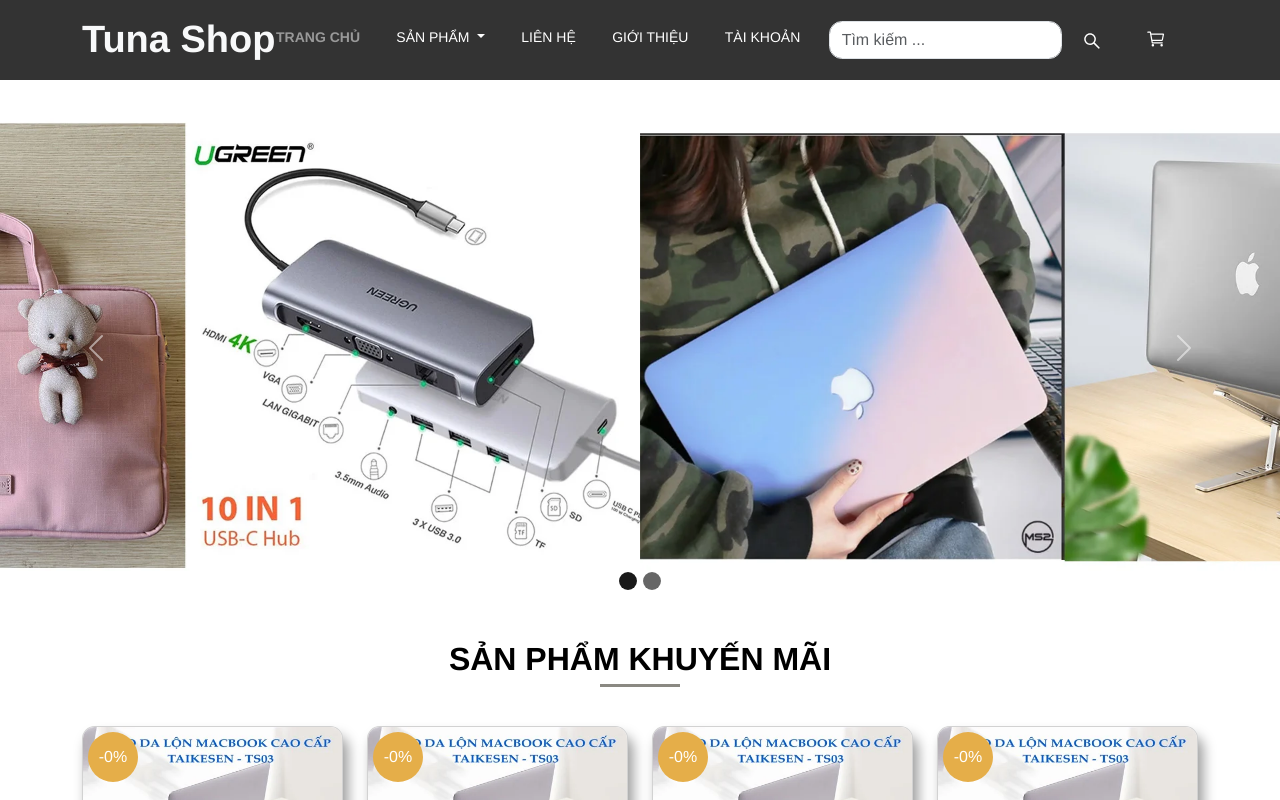
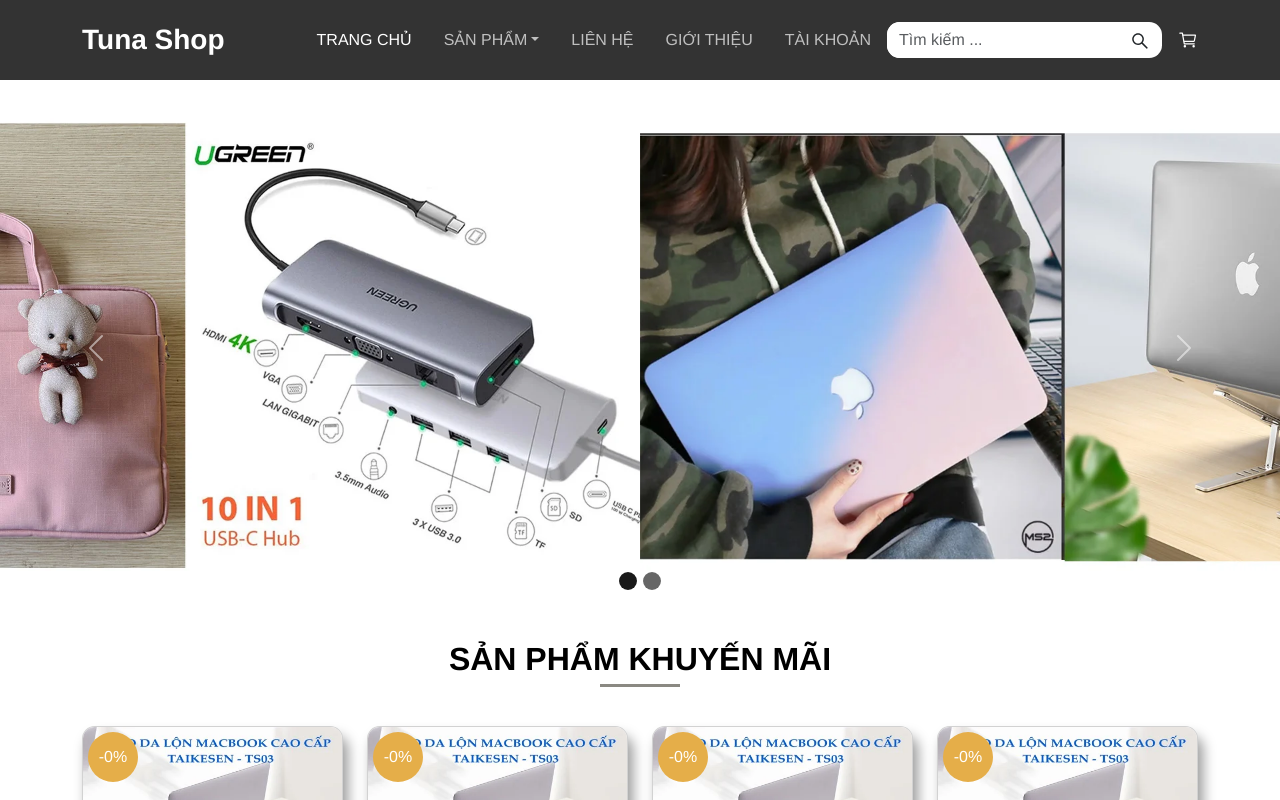
Before and after one commit to tuanx31/do_an_web_2023, a React (Create React App) app: page / in a window 1280 px wide. Shown: the top 800 px of the page. Built offline with nearby package versions, Linux system fonts and the light colour scheme.

Commit message:
update header

```diff
--- a/src/pages/users/theme/Header/Heading.scss
+++ b/src/pages/users/theme/Header/Heading.scss
@@ -4,132 +4,180 @@
     min-height: 80px;
 }
 
-.text-logo {
-    font-size: 38px;
-    vertical-align: middle;
-}
+// .text-logo {
+//     font-size: 38px;
+//     vertical-align: middle;
+// }
 
-.dropdown:focus .dropdown-menu {
-    display: block;
-}
+// .dropdown:focus .dropdown-menu {
+//     display: block;
+// }
 
-@media screen and (min-width: 992px) {
-    .dropdown:hover .dropdown-menu {
-        display: block;
-        margin-top: 8px;
-    }
-}
+// @media screen and (min-width: 991px) {
+//     .dropdown:hover .dropdown-menu {
+//         display: block;
+//         margin-top: 8px;
+//     }
+// }
 
-@media screen and (max-width: 1025px) {
-    .text-logo {
-        font-size: 25px;
-    }
+// @media screen and (max-width: 1025px) {
+//     .text-logo {
+//         font-size: 25px;
+//     }
 
-    .ttk {
-        position: absolute;
-        width: 180px;
-    }
+//     .ttk {
+//         position: absolute;
+//         width: 180px;
+//     }
 
-    .nav-item a {
-        font-size: 13px !important;
-    }
-}
+//     .nav-item a {
+//         font-size: 13px !important;
+//     }
+// }
 
-@media screen and (min-width: 2000px) {
-    .text-logo {
-        font-size: 42px;
-    }
-
-}
+// @media screen and (min-width: 2000px) {
+//     .text-logo {
+//         font-size: 42px;
+//     }
+// }
 
 .navbar,
 .dropdown-menu {
     background-color: $--main-color !important;
 }
 
+// .nav-item a {
+//     color: #fff;
+
+//     &:hover {
+//         color: #999;
+//     }
+// }
+
+
+// button.navbar-toggler {
+//     background-color: #fff;
+// }
+
+// .btntoggle {
+//     position: absolute;
+//     width: 60px;
+//     height: 50px;
+//     top: 20px;
+//     right: 20px;
+
+// }
+
+
+
+// .btn-search .search {
+//     display: block !important;
+// }
+
+// .search {
+//     display: none !important;
+//     border-radius: 50px;
+//     background: rgba(22, 24, 35, .06);
+//     // border: #000 solid 2px;
+//     height: 52px;
+//     display: flex;
+//     align-items: center;
+//     padding: 12px;
+
+
+//     input {
+//         outline: none;
+//         border: none;
+//         background-color: #f1f1f2;
+//     }
+
+//     svg {
+//         width: 26px;
+//         height: 26px;
+//         cursor: pointer;
+//         color: #999;
+//     }
+
+// }
+
+// .formsearch {
+//     border-radius: 20px;
+
+//     button {
+//         outline: none;
+//         border: none;
+
+//         &:hover {
+//             background-color: #212121;
+
+//         }
+//     }
+
+//     svg {
+//         color: #fff;
+
+//     }
+// }
+
+// .active {
+//     color: #999 !important;
+//     font-weight: bold !important;
+// }
+
+// .navbar-nav .nav-link.show {
+//     color: #999;
+// }
+
+// .ttk {
+//     position: relative;
+//     float: right;
+// }
+
+
+
+
+/// code moi
+
+
+@media screen and (max-width : 991px) {
+    .sidebar {
+        background-color: #333333;
+    }
+}
+
+@media screen and (min-width: 992px) {
+    .dropdown:hover .dropdown-menu {
+        display: block;
+    }
+
+    .navbar-expand-lg .offcanvas .offcanvas-body {
+        display: unset;
+        margin-left: 60px;
+    }
+}
+
 .nav-item a {
-    color: #fff;
+    color: #ffffffb0;
 
     &:hover {
         color: #999;
     }
 }
 
-
-button.navbar-toggler {
-    background-color: #fff;
+.nav-item {
+    padding: 3px 0;
 }
 
-.btntoggle {
-    position: absolute;
-    width: 60px;
-    height: 50px;
-    top: 20px;
-    right: 20px;
+@media (max-width: 425px) {
+    .form-search {
+        background-color: transparent !important;
 
-}
+        button {
+            margin-left: 40px;
+        }
 
-
-
-.btn-search .search {
-    display: block !important;
-}
-
-.search {
-    display: none !important;
-    border-radius: 50px;
-    background: rgba(22, 24, 35, .06);
-    // border: #000 solid 2px;
-    height: 52px;
-    display: flex;
-    align-items: center;
-    padding: 12px;
-
-
-    input {
-        outline: none;
-        border: none;
-        background-color: #f1f1f2;
-    }
-
-    svg {
-        width: 26px;
-        height: 26px;
-        cursor: pointer;
-        color: #999;
-    }
-
-}
-
-.formsearch {
-    border-radius: 20px;
-
-    button {
-        outline: none;
-        border: none;
-
-        &:hover {
-            background-color: #212121;
-
+        svg {
+            color: white;
         }
     }
-
-    svg {
-        color: #fff;
-
-    }
 }
-
-.active {
-    color: #999 !important;
-    font-weight: bold !important;
-}
-
-.navbar-nav .nav-link.show {
-    color: #999;
-}
-
-.ttk {
-    position: relative;
-    float: right;
-}
--- a/src/pages/users/theme/Header/index.js
+++ b/src/pages/users/theme/Header/index.js
@@ -1,7 +1,6 @@
-import { Col, Navbar, Row, Container } from 'react-bootstrap';
-import Nav from 'react-bootstrap/Nav';
+
 import "bootstrap/js/dist/dropdown"
-
+import "bootstrap/js/dist/offcanvas"
 import './Heading.scss'
 
 import { AiOutlineSearch } from 'react-icons/ai';
@@ -11,52 +10,96 @@
 
 import { Category } from '~/assest/users/data/Category';
 
+
 const Header = () => {
     return (
-        <Navbar expand="lg" >
-            <Container>
-                <Row className='w-100 text-uppercase' >
-                    <Col lg={2} className='pe-4 logo'>
-                        <Navbar.Brand className='text-capitalize'><Link to={""} className='text-logo text-light fw-bold'>Tuna Shop</Link></Navbar.Brand>
-                    </Col>
-                    <Col lg={10} className='d-flex align-items-center ' >
-                        <Navbar.Collapse>
-                            <Nav className='d-flex w-100 justify-content-between'>
-                                <Nav.Item>
-                                    <NavLink to={""} className='fs-14px nav-link'>Trang Chủ</NavLink>
-                                </Nav.Item>
+
+        <nav className="navbar navbar-dark bg-dark navbar-expand-lg bg-body-tertiary ">
+            <div className="container ">
+                <Link className="navbar-brand fw-bold fs-3" to={""}>
+                    Tuna Shop
+                </Link>
+                <div
+                    className="sidebar offcanvas offcanvas-end"
+                    tabIndex={-1}
+                    id="offcanvasNavbar"
+                    aria-labelledby="offcanvasNavbarLabel"
+                >
+                    <div className="offcanvas-header">
+                        <Link className="offcanvas-title text-white fw-bold fs-3" id="offcanvasNavbarLabel " to={""}>
+                            Tuna Shop
+                        </Link>
+                        <button
+                            type="button"
+                            className="btn-close"
+                            data-bs-dismiss="offcanvas"
+                            aria-label="Close"
+                        />
+                    </div>
+                    <div className="offcanvas-body justify-content-around">
+                        <ul className="navbar-nav justify-content-around">
+                            <li className="nav-item">
+                                <NavLink className="nav-link text-uppercase" aria-current="page" to="">
+                                    Trang Chủ
+                                </NavLink>
+                            </li>
                             <li className="nav-item dropdown">
-                                    <Link className="nav-link dropdown-toggle fs-14px" to="allproduct" id="navbarDropdown" role="button" data-bs-toggle="dropdown" aria-expanded="false">
-                                        Sản Phẩm </Link>
+                                <NavLink
+                                    className="nav-link dropdown-toggle  text-uppercase"
+                                    to="products"
+                                    role="button"
+                                    data-bs-toggle="dropdown"
+                                    aria-expanded="false"
+                                >
+                                    Sản Phẩm
+                                </NavLink>
                                 <ul className="dropdown-menu" aria-labelledby="navbarDropdown">
                                     {Category?.map((product, index) => (
                                         <li key={index}><Link className="dropdown-item fs-14px" key={index} to={`/products/${product.id}`}>{product?.name}</Link></li>
                                     ))}
                                 </ul>
                             </li>
-                                <Nav.Item>
-                                    <NavLink to={"contact"} className='fs-14px nav-link'>Liên hệ</NavLink>
-                                </Nav.Item>
-                                <Nav.Item>
-                                    <NavLink to={"introduce"} className='fs-14px nav-link'>Giới Thiệu</NavLink>
-                                </Nav.Item>
-                                <Nav.Item>
-                                    <NavLink to={"account"} className='fs-14px nav-link'>Tài khoản</NavLink>
-                                </Nav.Item>
-                                <form className="d-flex formsearch">
-                                    <input className="form-control me-2" type="search" placeholder="Tìm kiếm ..." aria-label="Search" />
-                                    <button className="btn" type="submit"><AiOutlineSearch size={20} /></button>
+                            <li className="nav-item">
+                                <NavLink to={"contact"} className='nav-link text-uppercase'>Liên hệ</NavLink>
+                            </li>
+                            <li className="nav-item">
+                                <NavLink to={"introduce"} className='nav-link text-uppercase'>Giới Thiệu</NavLink>
+                            </li>
+                            <li className="nav-item">
+                                <NavLink to={"account"} className='nav-link text-uppercase'>Tài khoản</NavLink>
+                            </li>
+
+                        </ul>
+                    </div>
+
+                </div>
+                <form className="d-flex bg-white rounded-2 me-lg-3 form-search " role="search">
+                    <input
+                        className="form-control shadow-none border-0 d-none d-sm-block"
+                        type="search"
+                        placeholder="Tìm kiếm ..."
+                        aria-label="Search"
+                    />
+                    <button className="btn shadow-none border-0 rounded-0" type="submit">
+                        <AiOutlineSearch size={20} />
+                    </button>
                 </form>
-                                <Nav.Item>
-                                    <NavLink to={"cart"} className='fs-14px nav-link'><span className='d-lg-none d-xl-inline d-md-inline me-1'></span><IoCartOutline size={20} /></NavLink>
-                                </Nav.Item>
-                            </Nav>
-                        </Navbar.Collapse>
-                    </Col>
-                    <Navbar.Toggle aria-controls="basic-navbar" className='btntoggle' />
-                </Row>
-            </Container>
-        </Navbar >
+                <div className="nav-link">
+                    <NavLink to={"cart"} className='fs-14px nav-link'><IoCartOutline size={20} color="white" /></NavLink>
+                </div>
+                <button
+                    className="navbar-toggler border-1 shadow-none"
+                    type="button"
+                    data-bs-toggle="offcanvas"
+                    data-bs-target="#offcanvasNavbar"
+                    aria-controls="offcanvasNavbar"
+                    aria-label="Toggle navigation"
+                >
+                    <span className="navbar-toggler-icon" />
+                </button>
+            </div>
+        </nav>
+
     )
 }
 
```
Also changed, not shown: src/pages/users/theme/Header/test.jsx (added, +44 -0 lines). Lines whose indentation alone changed are shown as unchanged.
